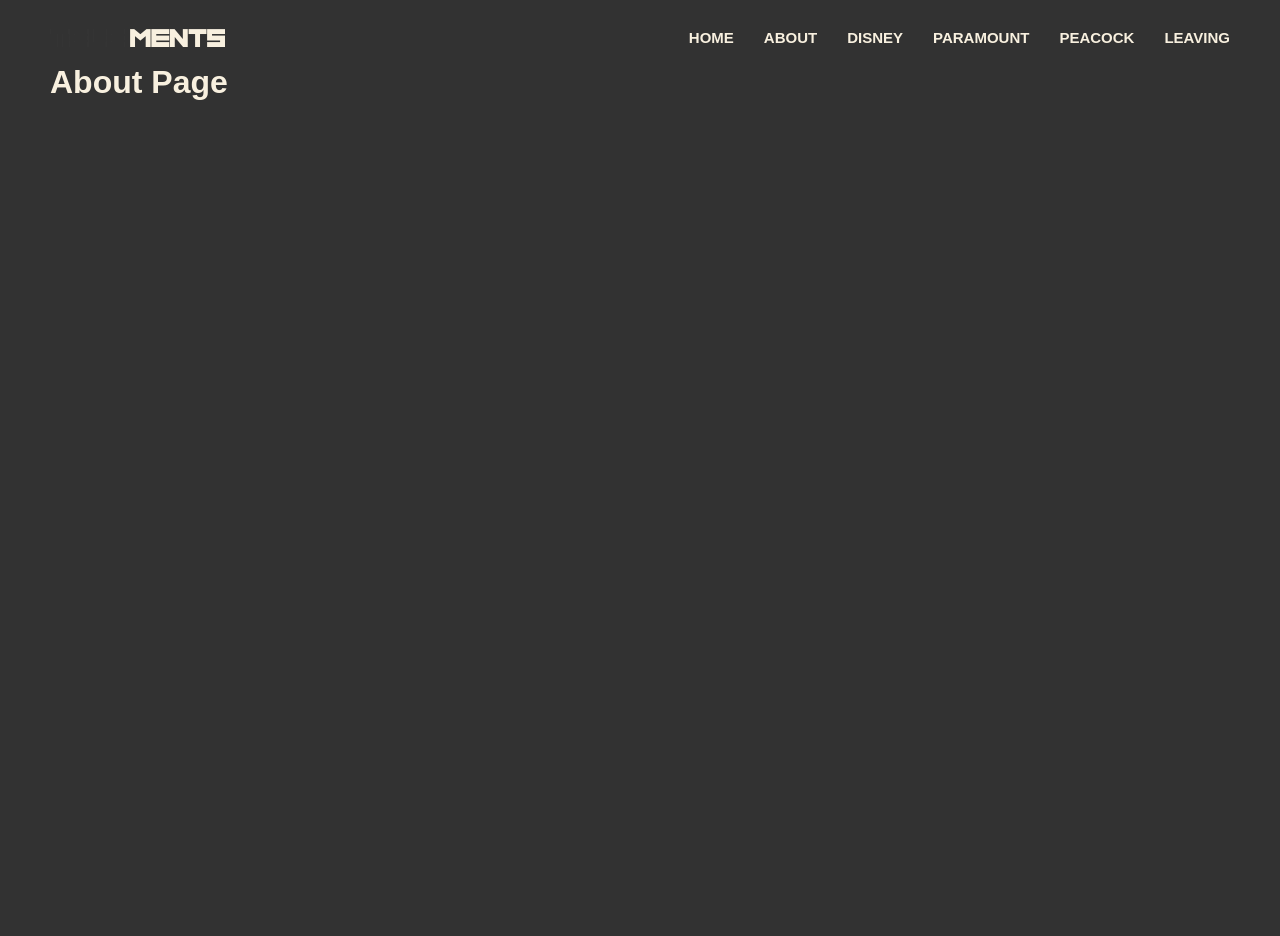
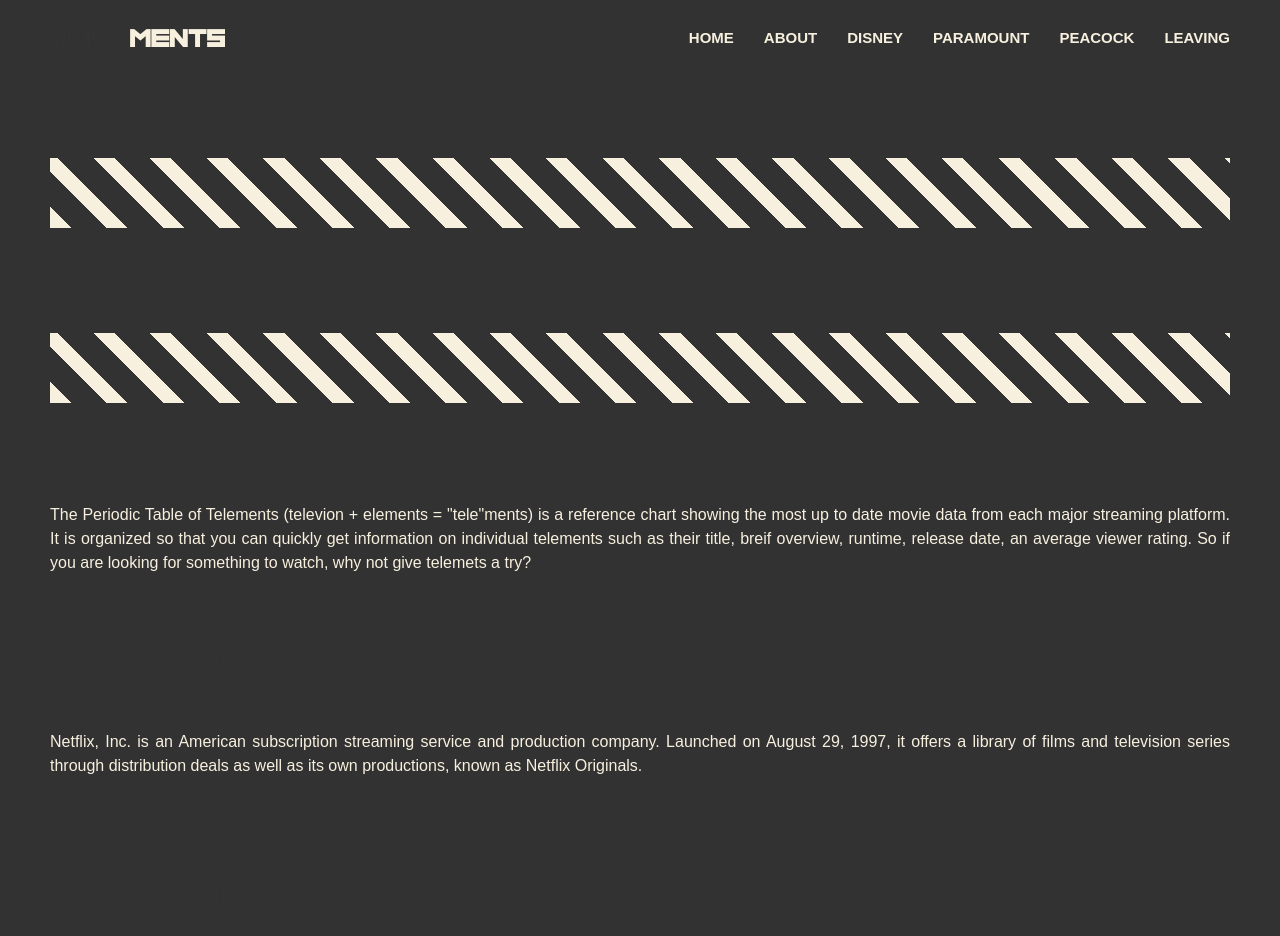
Before and after one commit to ChristianWare/Periodic-Table-Of-Telements, a Next.js app: page /about in a window 1280 px wide. Shown: the top 936 px of the page. Before the commit the page ends 800 px from the top, so only its background shows below. Built offline with nearby package versions, Linux system fonts and the light colour scheme.

Commit message:
404 and About Setup

```diff
--- a/pages/about.js
+++ b/pages/about.js
@@ -6,7 +6,71 @@
   return (
     <Layout title='About Telements'>
       <div className={styles.aboutContainer}>
-        <h1>About Page</h1>
+        <div className={styles.content}>
+          <div className={styles.lines}></div>
+          <h1>ABOUT TELEMENTS</h1>
+          <div className={styles.lines}></div>
+          <div className={styles.metaInfo}>
+            <p>
+              The Periodic Table of Telements (televion + elements = "tele"ments) is a
+              reference chart showing the most up to date movie data from each
+              major streaming platform. It is organized so that you can quickly
+              get information on individual telements such as their title, breif
+              overview, runtime, release date, an average viewer rating. So if
+              you are looking for something to watch, why not give telemets a
+              try?
+            </p>
+
+            <h1>Netflix</h1>
+            <p>
+              Netflix, Inc. is an American subscription streaming service and
+              production company. Launched on August 29, 1997, it offers a
+              library of films and television series through distribution deals
+              as well as its own productions, known as Netflix Originals.
+            </p>
+            <h1>Hulu</h1>
+            <p>
+              Hulu is an American streaming platform owned by The Walt Disney
+              Company. Launched on October 29, 2007, It offers a library of
+              films and television series from networks such as CBS, ABC, NBC,
+              or FX, as well as Hulu original content.
+            </p>
+            <h1>Prime</h1>
+            <p>
+              Amazon Prime Video, or simply Prime Video, is a subscription video
+              on-demand over-the-top streaming and rental service of Amazon.com,
+              Inc., offered as a standalone service or as part of Amazon's Prime
+              subscription.
+            </p>
+            <h1>HBO Max</h1>
+            <p>
+              HBO Max is an American subscription video on demand streaming
+              service owned by AT&T's WarnerMedia, through its WarnerMedia
+              Direct subsidiary.
+            </p>
+            <h1>Disney</h1>
+            <p>
+              Disney+ is an American subscription video on-demand over-the-top
+              streaming service owned and operated by the Media and
+              Entertainment Distribution division of The Walt Disney Company.
+            </p>
+            <h1>Paramount</h1>
+            <p>
+              Paramount+ is a subscription video on-demand over-the-top
+              streaming service owned and operated by ViacomCBS Streaming, a
+              division of ViacomCBS. It offers original and library content from
+              the CBS Entertainment Group and ViacomCBS Domestic Media Networks
+              broadcast properties, as well as the Paramount Pictures library.
+            </p>
+            <h1>Peacock</h1>
+            <p>
+              Peacock is an American over-the-top video streaming service owned
+              and operated by the Television and Streaming division of
+              NBCUniversal, a subsidiary of Comcast. Named after the NBC logo,
+              the service launched on July 15, 2020.
+            </p>
+          </div>
+        </div>
       </div>
     </Layout>
   );
--- a/src/components/HBO.js
+++ b/src/components/HBO.js
@@ -3,6 +3,7 @@
 
 function HBO({ hboShows }) {
   return (
+    <>
     <div className={styles.row4Container} id='hbo'>
       <div className={styles.content}>
         <div className={styles.left}>
@@ -21,6 +22,8 @@
         </div>
       </div>
     </div>
+      <div className={styles.lines}></div>
+      </>
   );
 }
 
--- a/src/components/Movie.js
+++ b/src/components/Movie.js
@@ -8,7 +8,6 @@
         src={IMAGES_API + poster_path}
         width={390}
         height={565}
-        // objectFit='cover'
         alt={title}
       />
     </div>
--- a/styles/404.module.css
+++ b/styles/404.module.css
@@ -1,17 +1,49 @@
 .notFoundPageContainer {
-    z-index: 1;
-    width: 100%;
-    max-width: 1350px;
-    margin-right: auto;
-    margin-left: auto;
-    padding-right: 50px;
-    padding-left: 50px;
-    overflow: hidden;
+    padding-top: 10rem;
 }
 
-@media screen and (max-width: 568px) {
-    .notFoundPageContainer {
-        padding-right: 20px;
-        padding-left: 20px;
+
+.notFoundPageContainer h1 {
+    font-family: 'PhageRegular',
+    sans-serif;
+    font-size: 7rem;
+    text-align: left;
+    letter-spacing: .5rem;
+    color: var(--color4);
+    color: transparent;
+    -webkit-text-stroke-width: .01px;
+    -webkit-text-stroke-color: var(--netflix);
+    text-align: center;
+}
+
+.notFoundPageContainer span {
+    color: var(--netflix);
+    padding-left: 2rem;
+    font-family: 'PhageRegular',
+    sans-serif;
+    cursor: pointer;
+}
+
+.lines {
+    background-color: var(--color1);
+    height: 7rem;
+    width: 100%;
+    background: repeating-linear-gradient(45deg,
+            var(--color4),
+            var(--color4) 15px,
+            var(--color1) 15px,
+            var(--color1) 20px,
+            transparent 40px);
+}
+
+@media screen and (max-width: 480px) {
+    .notFoundPageContainer h1 {
+        font-size: 5rem;
     }
 }
+
+@media screen and (max-width: 320px) {
+    .notFoundPageContainer h1 {
+        font-size: 4.5rem;
+    }
+}
--- a/styles/About.module.css
+++ b/styles/About.module.css
@@ -0,0 +1,85 @@
+.aboutContainer {
+    display: flex;
+    flex-direction: column;
+    align-items: center;
+    justify-content: center;
+    padding-top: 10rem;
+}
+
+.content h1 {
+    font-family: 'PhageRegular', sans-serif;
+    font-size: 7rem;
+    text-align: left;
+    letter-spacing: .5rem;
+    color: var(--color4);
+    color: transparent;
+    -webkit-text-stroke-width: .01px;
+    -webkit-text-stroke-color: var(--disney);
+}
+
+.metaInfo {
+    padding: 10rem 0rem;
+}
+
+.metaInfo h1 {
+    -webkit-text-stroke-color: var(--amazon);
+}
+
+.metaInfo h1:nth-child(2) {
+    -webkit-text-stroke-color: var(--netflix);
+}
+
+.metaInfo h1:nth-child(4) {
+    -webkit-text-stroke-color: var(--hulu);
+}
+
+.metaInfo h1:nth-child(6) {
+    -webkit-text-stroke-color: var(--amazon);
+}
+
+.metaInfo h1:nth-child(8) {
+    -webkit-text-stroke-color: var(--hbo);
+}
+
+.metaInfo h1:nth-child(10) {
+    -webkit-text-stroke-color: var(--disney);
+}
+.metaInfo h1:nth-child(12) {
+    -webkit-text-stroke-color: var(--paramount);
+}
+.metaInfo h1:nth-child(14) {
+    -webkit-text-stroke-color: var(--peacock);
+}
+
+.metaInfo p {
+    margin-bottom: 5rem;
+    text-align: justify;
+}
+
+.lines {
+    background-color: var(--color1);
+    height: 7rem;
+    width: 100%;
+    background: repeating-linear-gradient(45deg,
+            var(--color4),
+            var(--color4) 15px,
+            var(--color1) 15px,
+            var(--color1) 20px,
+            transparent 40px);
+}
+
+@media screen and (max-width: 480px) {
+    .content h1 {
+        font-size: 5rem;
+    }
+
+    .content h1 {
+        text-align: center;
+    }
+}
+
+@media screen and (max-width: 320px) {
+    .content h1 {
+        font-size: 4.5rem;
+    }
+}
--- a/styles/HBO.module.css
+++ b/styles/HBO.module.css
@@ -60,6 +60,19 @@
     transition: all 0.1s ease;
 }
 
+.lines {
+    margin-top: 5rem;
+    background-color: var(--color1);
+    height: 10rem;
+    width: 100%;
+    background: repeating-linear-gradient(45deg,
+            var(--color4),
+            var(--color4) 15px,
+            var(--color1) 15px,
+            var(--color1) 20px,
+            transparent 40px);
+}
+
 @media screen and (max-width: 868px) {
     .row4Container {
         padding: 1rem 0;
--- a/styles/MovieDetailsPage.module.css
+++ b/styles/MovieDetailsPage.module.css
@@ -2,25 +2,8 @@
     padding-top: 8rem;
     display: flex;
     align-items: flex-start;
-    justify-content: space-between;
+    justify-content: center;
     gap: 5rem;
-    z-index: 1;
-    width: 100%;
-    max-width: 1350px;
-    margin-right: auto;
-    margin-left: auto;
-    padding-right: 50px;
-    padding-left: 50px;
-    overflow: hidden;
-}
-
-
-
-@media screen and (max-width: 568px) {
-    .container {
-        padding-right: 20px;
-        padding-left: 20px;
-    }
 }
 
 .left {
@@ -29,6 +12,7 @@
 
 .imgContainer {
     border: 5px solid;
+    height: 100%;
 }
 
 .right {
@@ -54,6 +38,10 @@
     -webkit-text-stroke-color: var(--color4);
 }
 
+.overview {
+    margin-top: 5rem;
+}
+
 .right h2 {
     padding-bottom: 2rem;
     padding-top: 2rem;
@@ -76,6 +64,11 @@
             transparent 40px);
 }
 
+
+.metaInfo {
+    margin-bottom: 5rem;
+}
+
 @media screen and (max-width: 968px) {
     .mdPageContainer {
         flex-direction: column;
@@ -84,6 +77,7 @@
         padding-right: 20px;
         padding-left: 20px;
     }
+
 
     .right  {
         display: flex;
```
Also changed, not shown: pages/404.js (+21 -11 lines), pages/movies/[slug].js (+13 -2 lines).
